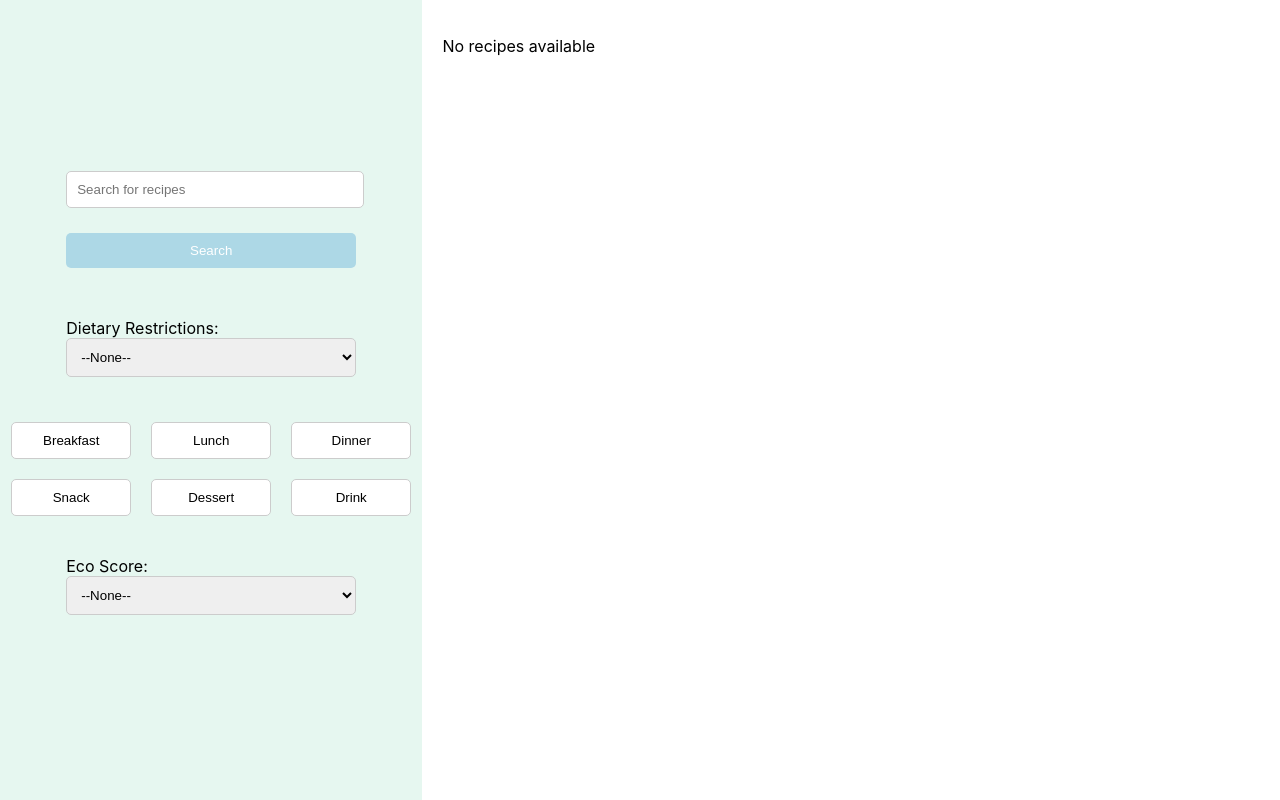
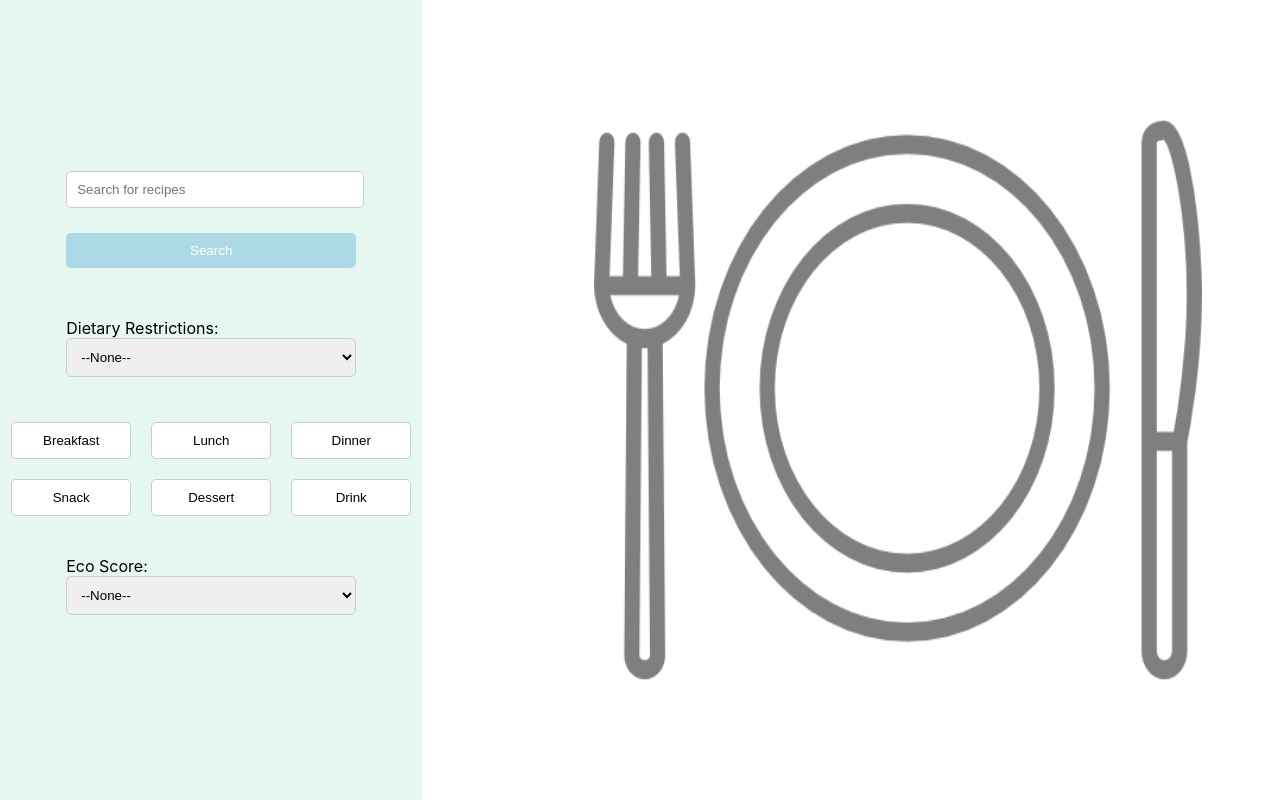
Before and after one commit to tangedy/Recipe-Radar-HackTheNorth2024, a React (Create React App) app: page / in a window 1280 px wide. Built offline with nearby package versions, Linux system fonts and the light colour scheme.

Commit message:
background placeholder image for recipe list

```diff
--- a/package.json
+++ b/package.json
@@ -12,7 +12,7 @@
     "download": "^3.3.0",
     "react": "^18.3.1",
     "react-dom": "^18.3.1",
-    "react-scripts": "^3.0.1",
+    "react-scripts": "^3.4.4",
     "tailwindcss": "^3.4.11",
     "web-vitals": "^2.1.4"
   },
--- a/src/App.js
+++ b/src/App.js
@@ -53,9 +53,7 @@ function App() {
         </div>
 
 
-
-
-        <RecipeList recipes={data}></RecipeList>
+       <RecipeList recipes={data}></RecipeList>
 
       </header>
 
--- a/src/RecipeItems.js
+++ b/src/RecipeItems.js
@@ -1,4 +1,3 @@
-//import image from './images/test.png';
 import DescriptionItems from './DescriptionItems';
 import './styles/RecipeItems.css'
 import React from 'react';
--- a/src/RecipeList.js
+++ b/src/RecipeList.js
@@ -1,6 +1,7 @@
 import React from 'react';
 import RecipeItem from './RecipeItems.js';
 import './styles/RecipeList.css';
+import pcImage from './images/image.png';
 
 function RecipeList({recipes}) {
     return (
@@ -15,7 +16,7 @@ function RecipeList({recipes}) {
                     calories={recipe.calories}
                     eco={recipe.eco}
                 />
-            ))) : (<p>No recipes available</p>)}
+            ))) : (<img className = 'placeholder' src={pcImage} alt=""/>)}
         </div>
     );
 }
--- a/src/styles/RecipeList.css
+++ b/src/styles/RecipeList.css
@@ -1,8 +1,14 @@
-/* Container that stacks items vertically */
 .RecipeList {
     display: flex;
     flex-direction: column; /* Stacks the RecipeItem components vertically */
     gap: 20px; /* Adds some space between each RecipeItem */
     padding: 20px; /* Optional padding around the list */
     overflow-y: auto; /* Makes the RecipeList scrollable */
+
 }
+
+.placeholder{
+    padding-left: 20%;
+    height: 100%;
+    opacity: 0.5;
+}
```
Also changed, not shown: src/images/image.png (added), 1 other file (tests, documents, lock files or other folders).
